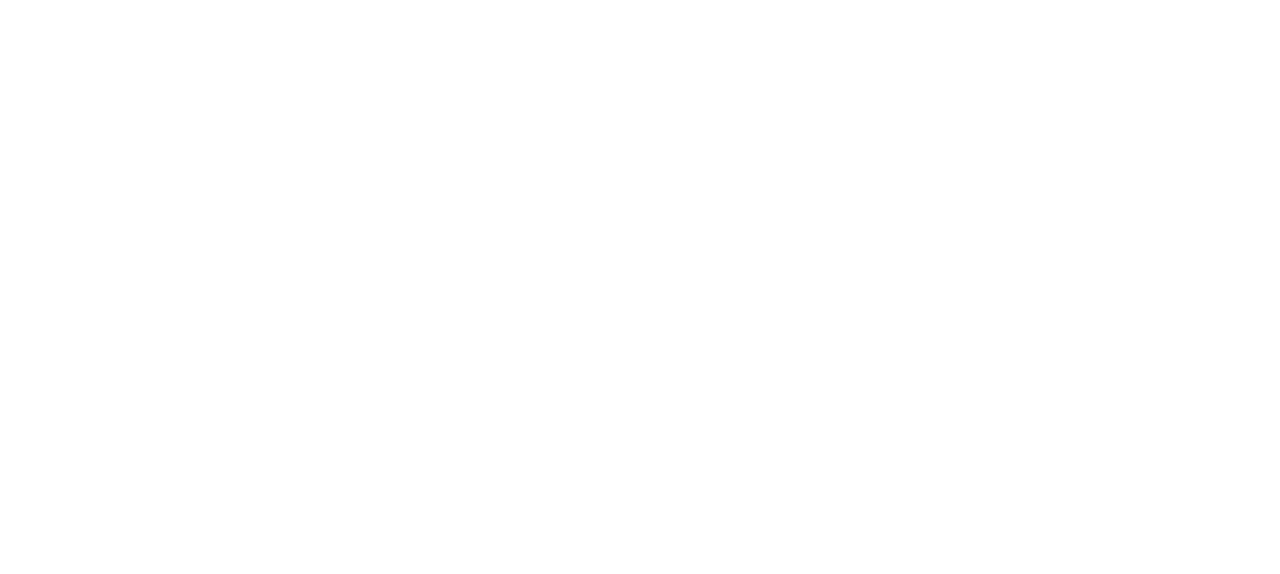
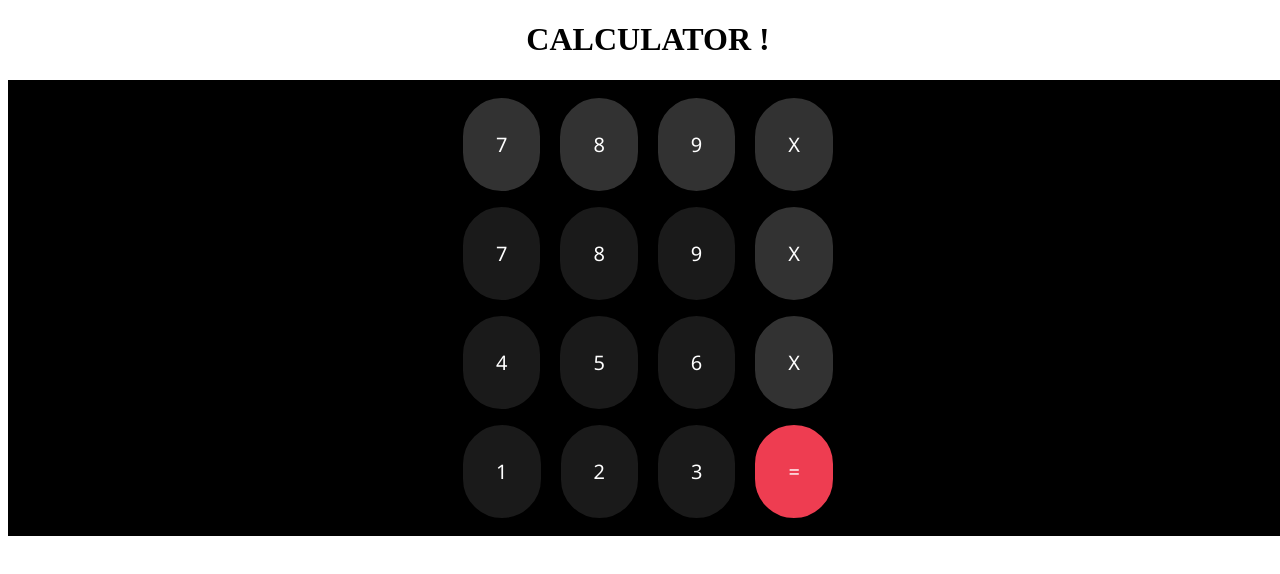
Before and after one commit to SahebjeetSINGH/Calculator, a plain HTML site: page index.html in a window 1280 px wide. Drawn offline with Linux system fonts and the light colour scheme.

Commit message:
continue

```diff
--- a/index.html
+++ b/index.html
@@ -5,8 +5,39 @@
     <meta http-equiv="X-UA-Compatible" content="IE=edge">
     <meta name="viewport" content="width=device-width, initial-scale=1.0">
     <title>CALCULATOR</title>
+    <link rel="stylesheet" href="style.css">
+    <link rel="stylesheet" href="util.css">
 </head>
 <body>
 
+    <h1 class="text">CALCULATOR !</h1>
+    <div class="container bg-red flex item-center mx-auto">
+        <div class="row">
+            <button class="button">7</button>
+            <button class="button">8</button>
+            <button class="button">9</button>
+            <button class="button">X</button>
+        </div>
+        <div class="row">
+            <button class="button inner">7</button>
+            <button class="button inner">8</button>
+            <button class="button inner">9</button>
+            <button class="button">X</button>
+        </div>
+        <div class="row">
+            <button class="button inner">4</button>
+            <button class="button inner">5</button>
+            <button class="button inner">6</button>
+            <button class="button">X</button>
+        </div>
+        <div class="row">
+            <button class="button inner">1</button>
+            <button class="button inner">2</button>
+            <button class="button inner">3</button>
+            <button class="button equals">=</button>
+        </div>
+
+    </div>
+<script src="index.js"></script>
 </body>
 </html>
--- a/style.css
+++ b/style.css
@@ -0,0 +1,10 @@
+.text{
+    text-align: center;
+}
+html,body{
+    height: 100%;
+    width: 100%;
+}
+.container{
+    padding: 10px;
+}
--- /dev/null
+++ b/util.css
@@ -0,0 +1,40 @@
+@import url('https://fonts.googleapis.com/css2?family=Noto+Sans&display=swap');
+
+
+.bg-red{
+    background: #000;
+}
+
+.mx-auto{
+    margin: auto;
+}
+.flex{
+    display: flex;
+    flex-direction: column;
+}
+.item-center{
+    justify-content: center;
+    align-items: center;
+}
+.row{
+    margin: 6px 0px;
+
+
+}
+.button{
+    padding: 33px;
+    margin: 0px 6px;
+    cursor: pointer;
+    border-radius: 50px;
+    border: 2px solid black;
+    background: rgb(50,50,50);
+    color: white;
+    font-family: 'Noto Sans', sans-serif;
+    font-size: 20px;
+}
+.equals{
+    background-color: #EE3D51;
+}
+.inner{
+    background-color: rgb(26,26,26);
+}
```
